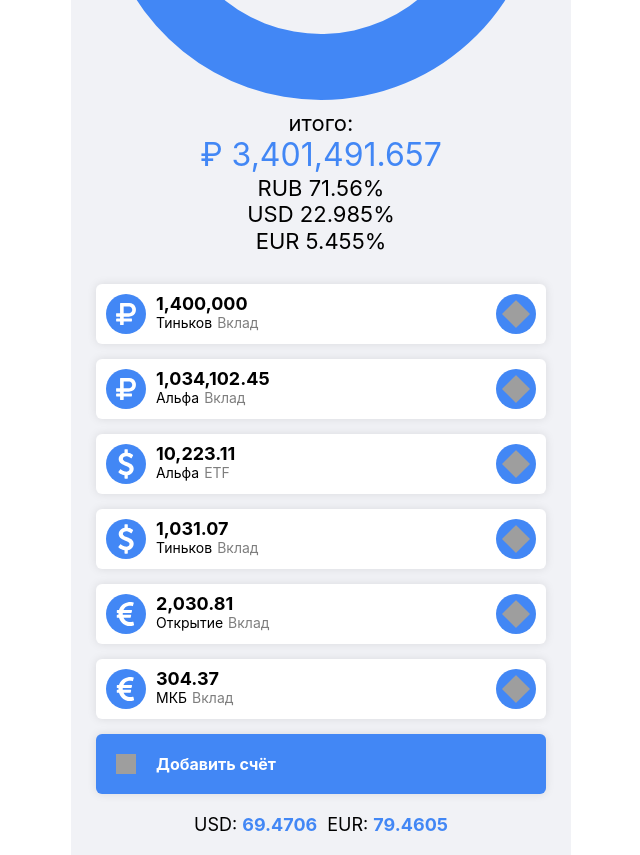
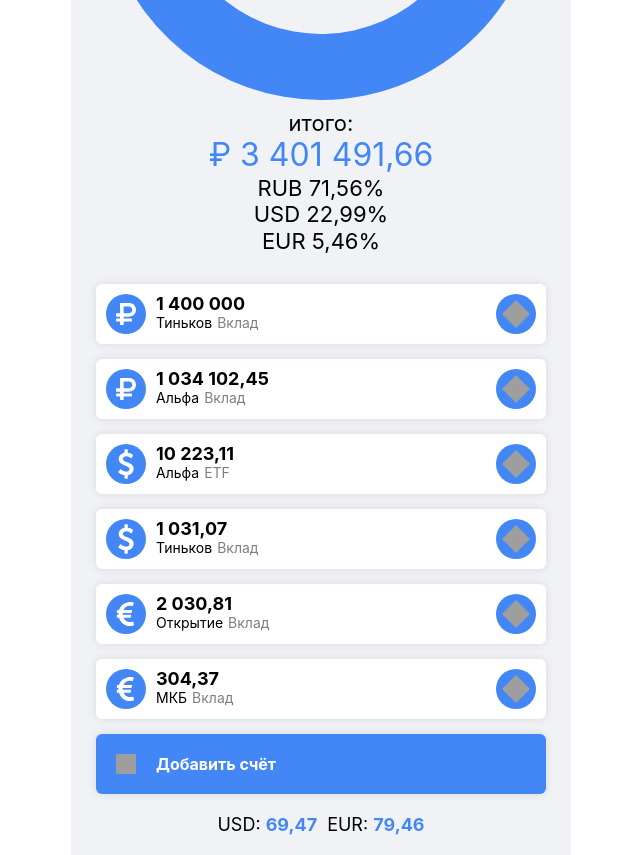
Before and after one commit to glevanov/dengi, a Vue app: page / in a window 1280 px wide. Shown: the part 360-1215 px from the top of the page, without its empty margins (319-959 px from the left). Built offline with nearby package versions, Linux system fonts and the light colour scheme; grey boxes are pictures that could not be loaded.

Commit message:
Update numbers output formatting & add NaN check

```diff
--- a/src/Rates/Rates.vue
+++ b/src/Rates/Rates.vue
@@ -1,13 +1,26 @@
 <template>
   <div class="rates">
-    <p class="rates__rate">USD: <span class="rates__value">{{ this.$store.state.rates.USD }}</span></p>
-    <p class="rates__rate">EUR: <span class="rates__value">{{ this.$store.state.rates.EUR }}</span></p>
+    <p class="rates__rate">USD:
+      <span class="rates__value">
+        {{ formatNum(this.$store.state.rates.USD) }}
+      </span>
+    </p>
+    <p class="rates__rate">EUR:
+      <span class="rates__value">
+        {{ formatNum(this.$store.state.rates.EUR) }}
+      </span>
+    </p>
   </div>
 </template>
 
 <script>
+  import { formatNum } from '../currency'
+
   export default {
-    name: 'Rates'
+    name: 'Rates',
+    methods: {
+      formatNum
+    }
   }
 </script>
 
--- a/src/Stats/Chart.vue
+++ b/src/Stats/Chart.vue
@@ -52,7 +52,4 @@
     width: 100%;
     position: relative;
   }
-
-  #currencyChart {
-  }
 </style>
--- a/src/Stats/Total.vue
+++ b/src/Stats/Total.vue
@@ -2,14 +2,14 @@
   <div class="total">
     <p class="total__title">итого:</p>
     <p class="total__value">₽ {{ formatNum(total) }}</p>
-    <p class="total__title">RUB {{ formatNum(totalRUB / total * 100)}}%</p>
-    <p class="total__title">USD {{ formatNum(totalUSD / total * 100) }}%</p>
-    <p class="total__title">EUR {{ formatNum(totalEUR / total * 100) }}%</p>
+    <p class="total__title">RUB {{ formatNum(getPercentage(totalRUB, total)) }}%</p>
+    <p class="total__title">USD {{ formatNum(getPercentage(totalUSD, total)) }}%</p>
+    <p class="total__title">EUR {{ formatNum(getPercentage(totalEUR, total)) }}%</p>
   </div>
 </template>
 
 <script>
-  import { formatNum, getTotalUSD, getTotalRUB, getTotalEUR } from '../currency'
+  import { formatNum, getTotalUSD, getTotalRUB, getTotalEUR, getPercentage } from '../currency'
 
   export default {
     name: 'Total',
@@ -28,7 +28,8 @@
       }
     },
     methods: {
-      formatNum
+      formatNum,
+      getPercentage
     }
   }
 </script>
--- a/src/currency.js
+++ b/src/currency.js
@@ -1,9 +1,21 @@
 const getTotal = (accounts, currency, rate) => rate * accounts
   .filter(it => it.currency === currency)
-  .reduce((acc, it) => it.value + acc, 0);
+  .reduce((acc, it) => it.value + acc, 0)
 
-export const getTotalRUB = accounts => getTotal(accounts, 'RUB', 1);
-export const getTotalUSD = (accounts, rate) => getTotal(accounts, 'USD', rate);
-export const getTotalEUR = (accounts, rate) => getTotal(accounts, 'EUR', rate);
+export const getTotalRUB = accounts => getTotal(accounts, 'RUB', 1)
+export const getTotalUSD = (accounts, rate) => getTotal(accounts, 'USD', rate)
+export const getTotalEUR = (accounts, rate) => getTotal(accounts, 'EUR', rate)
 
-export const formatNum = num => num.toLocaleString();
+export const formatNum = num => num
+  .toLocaleString('ru-RU', {
+    minimumFractionDigits: 0,
+    maximumFractionDigits: 2,
+  })
+
+export const getPercentage = (num, total) => {
+  const result = num / total * 100
+  if (Number.isNaN(result)) {
+    return 0
+  }
+  return result
+}
```
